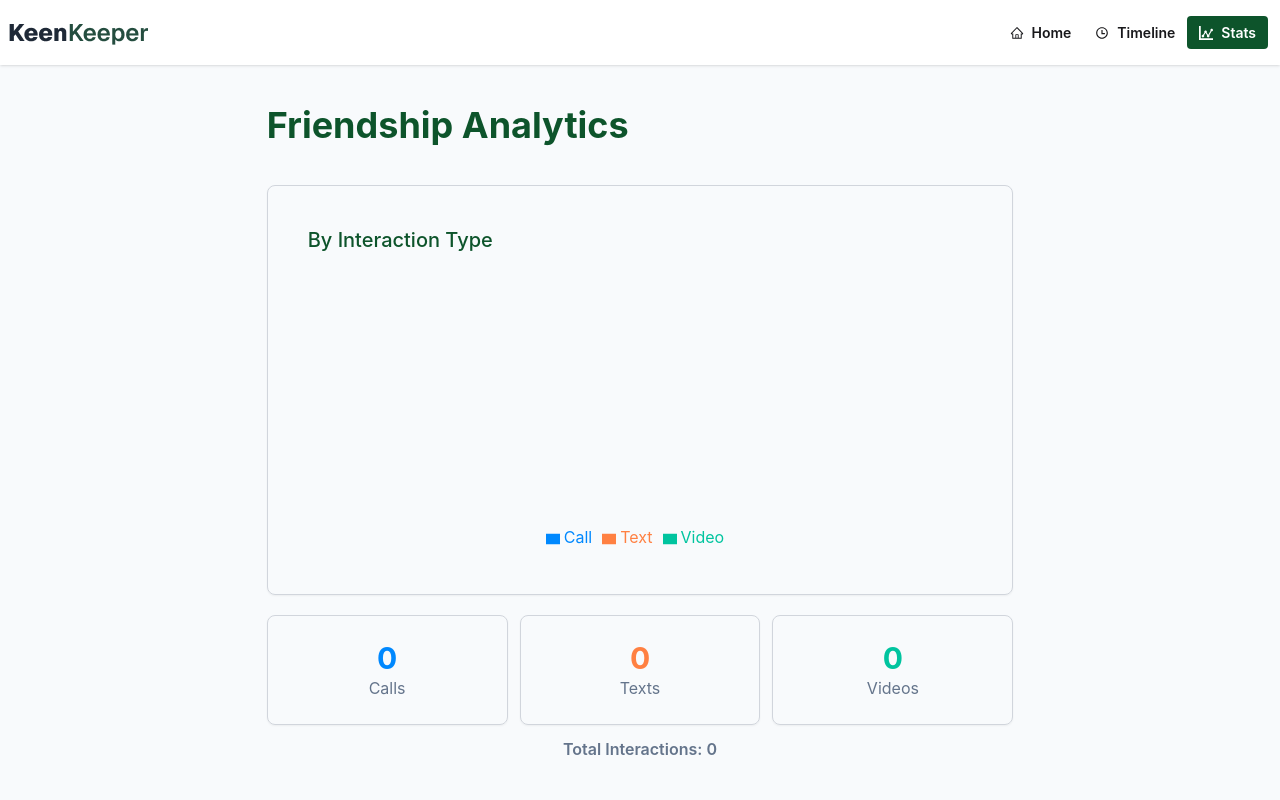
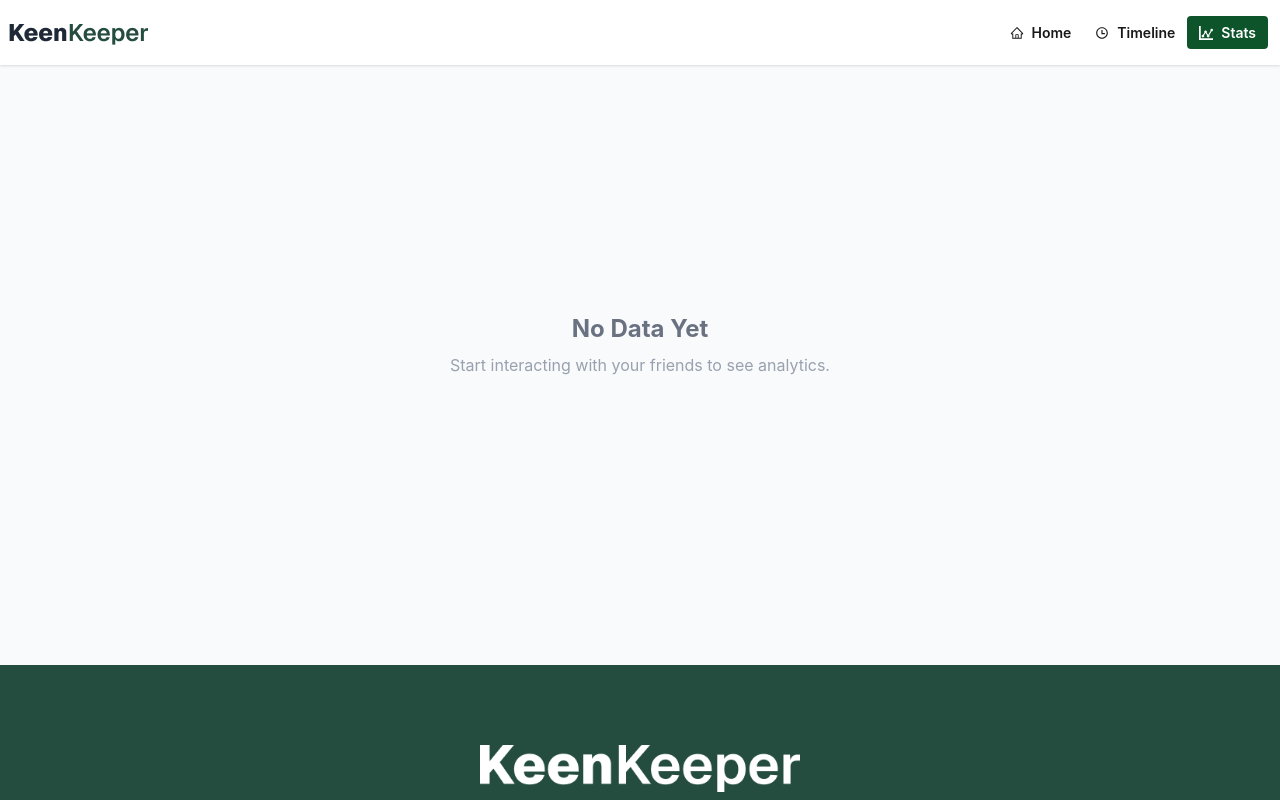
Before and after one commit to mdshihabshahriar/Keen-Keeper, a React (Vite) app: page /stats in a window 1280 px wide. Shown: the top 800 px of the page. Built offline with nearby package versions, Linux system fonts and the light colour scheme.

Commit message:
ready for deploy

```diff
--- a/src/pages/Stats/Stats.jsx
+++ b/src/pages/Stats/Stats.jsx
@@ -10,6 +10,22 @@ const Stats = () => {
         {name:"Video", value: interactions.filter(i => i.type === "Video").length, fill: "#00C49F"},
     ]
     const total = interactions.filter(i => i.type === "Call").length + interactions.filter(i => i.type === "Text").length + interactions.filter(i => i.type === "Video").length
+
+    if (total === 0) {
+        return (
+            <div className="w-9/12 mx-auto mt-10 min-h-[60vh] flex items-center justify-center">
+                <div className="text-center">
+                    <h2 className="text-2xl font-bold text-gray-500">
+                        No Data Yet
+                    </h2>
+                    <p className="text-gray-400 mt-2">
+                        Start interacting with your friends to see analytics.
+                    </p>
+                </div>
+            </div>
+        );
+    }
+
     return (
         <div className='w-9/12 md:w-7/12 mx-auto mt-10 min-h-[60vh]'>
             <h2 className='text-3xl md:text-4xl font-bold text-green-900 mt-4'>Friendship Analytics</h2>
```
Also changed, not shown: 1 other file (tests, documents, lock files or other folders).
